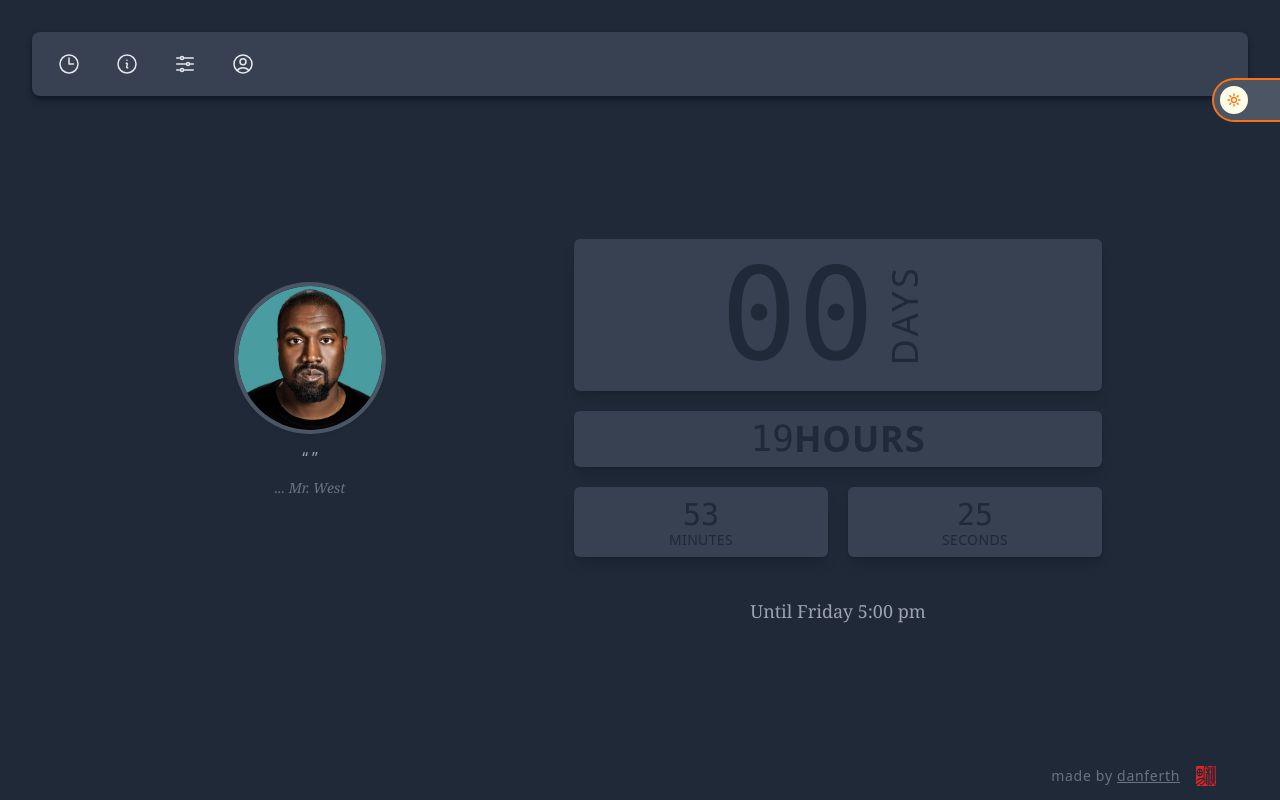
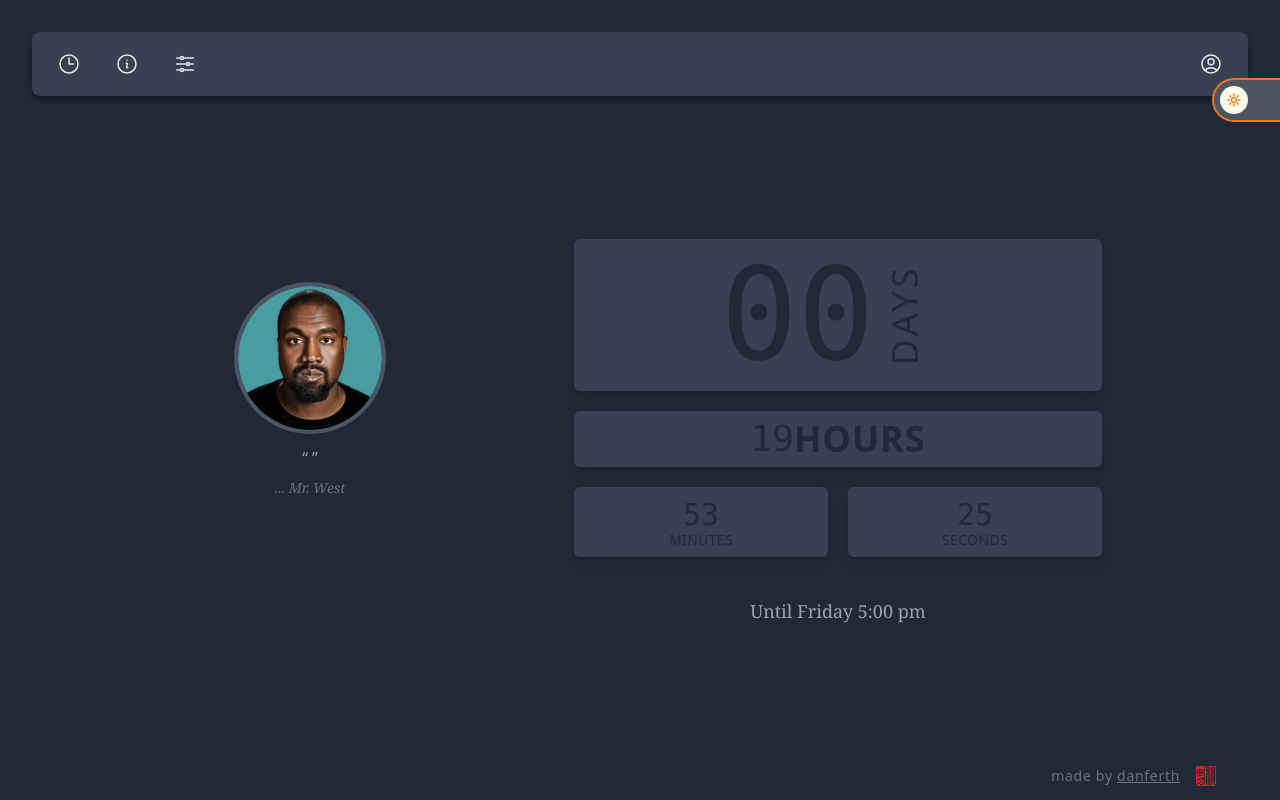
Before and after one commit to danferth/countdown, a Next.js app: page / in a window 1280 px wide. Built offline with nearby package versions, Linux system fonts and the light colour scheme; no server answers.

Commit message:
added yezzy and changed navbar a bit

```diff
--- a/app/page.js
+++ b/app/page.js
@@ -1,14 +1,14 @@
 import { Suspense } from "react";
 import Loading from "./loading";
-import Cooper from "../components/Cooper";
-import Card from "../components/Card";
+import Kanye from "../components/Kanye";
+import Clock from "../components/Clock";
 export default function Home() {
   return (
     <>
       <Suspense fallback={<Loading />}>
         <div className="flex flex-col items-center justify-evenly md:justify-center lg:flex-row lg:px-20 min-w-full h-full">
-          <Cooper />
-          <Card />
+          <Kanye />
+          <Clock />
         </div>
       </Suspense>
     </>
--- a/components/Card.js
+++ b/components/Clock.js
@@ -2,8 +2,8 @@
 import React, { useState, useEffect } from "react";
 import { motion } from "framer-motion";
 import { countdown } from "@/util/countdown";
-import useSettings from "../components/useSettings";
-const Card = () => {
+import useSettings from "./useSettings";
+const Clock = () => {
   // zustand state
   const isRepeat = useSettings((state) => state.isRepeat);
   const setIsRepeat = useSettings((state) => state.setIsRepeat);
@@ -121,4 +121,4 @@ const Wrap = (props) => {
     </div>
   );
 };
-export default Card;
+export default Clock;
--- a/components/Cooper.js
+++ b/components/Kanye.js
@@ -6,7 +6,7 @@ import Image from "next/image";
 import { motion, AnimatePresence } from "framer-motion";
 import getQuote from "./getQuote";
 
-const Cooper = () => {
+const Kanye = () => {
   const [quote, setQuote] = useState();
   const [name, setName] = useState();
 
@@ -66,4 +66,4 @@ const Cooper = () => {
   );
 };
 
-export default Cooper;
+export default Kanye;
--- a/components/Navigation.js
+++ b/components/Navigation.js
@@ -2,6 +2,7 @@ import Link from "next/link";
 export default function Navigation() {
   return (
     <div className="navbar bg-gray-50 dark:bg-gray-700 mt-8 mb-4 rounded-lg shadow-md shadow-gray-300 dark:shadow-gray-900 transition">
+      <div className="navbar-start">
         <Link href="/" className="btn btn-ghost normal-case text-xl">
           <svg
             xmlns="http://www.w3.org/2000/svg"
@@ -50,6 +51,8 @@ export default function Navigation() {
             />
           </svg>
         </Link>
+      </div>
+      <div className="navbar-end">
         <Link href="/login" className="btn btn-ghost normal-case text-xl">
           <svg
             xmlns="http://www.w3.org/2000/svg"
@@ -67,5 +70,6 @@ export default function Navigation() {
           </svg>
         </Link>
       </div>
+    </div>
   );
 }
```
Lines whose indentation alone changed are shown as unchanged.
